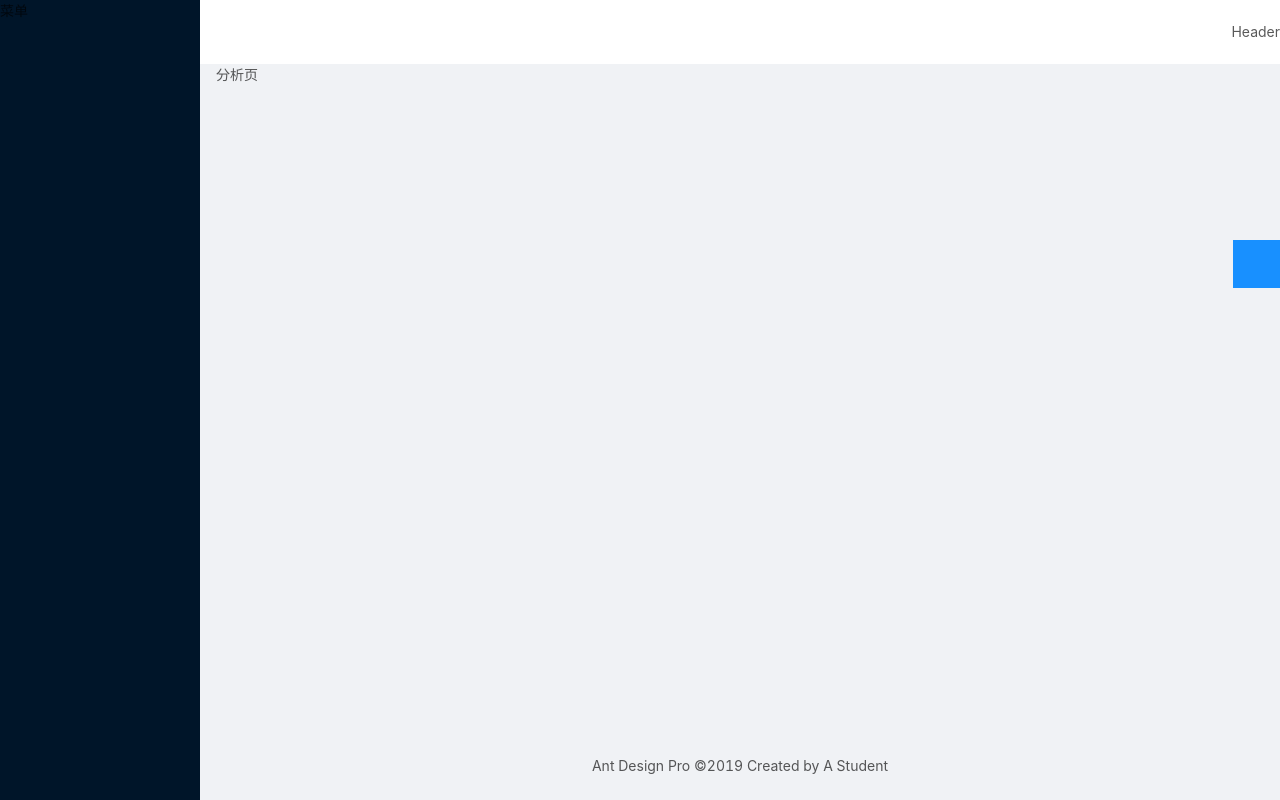
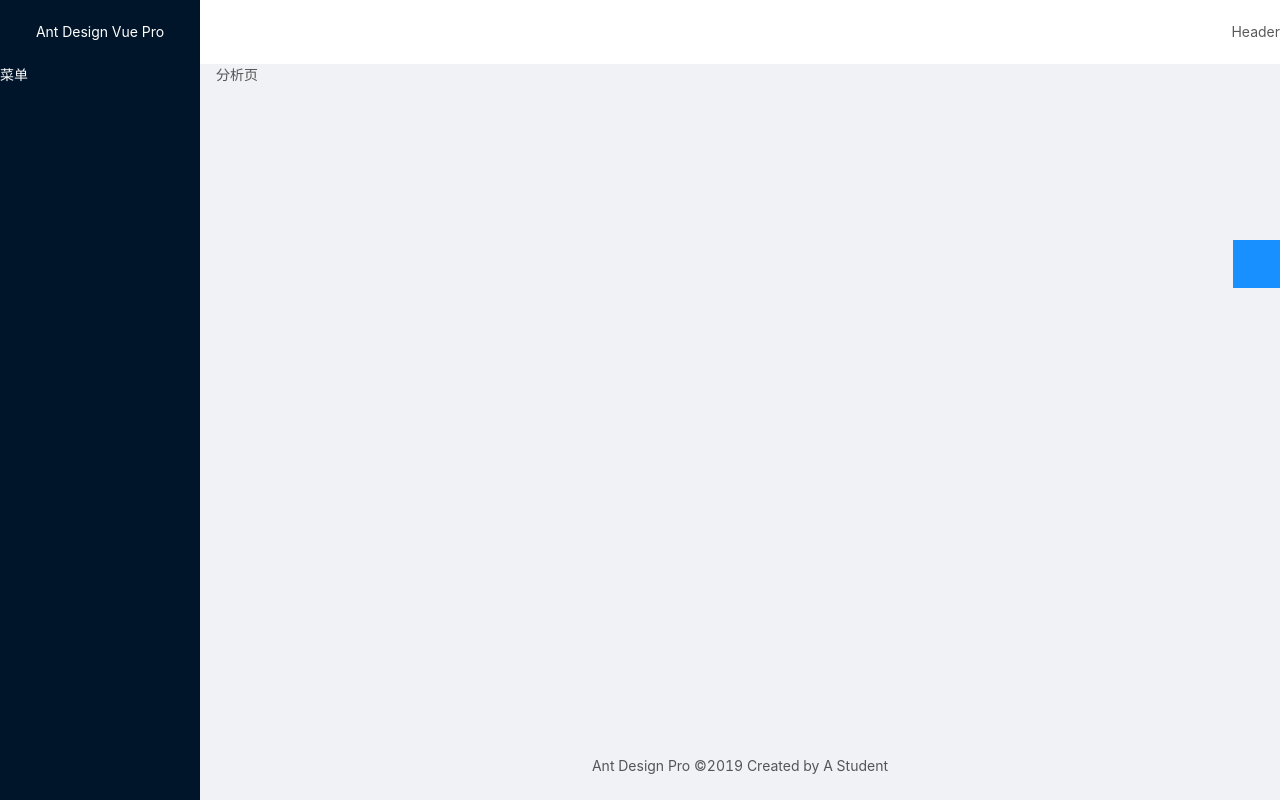
Before and after one commit to wxyzcctv/ant-design-vue-pro-study, a Vue app: page /dashboard/analysis in a window 1280 px wide. Built offline with nearby package versions, Linux system fonts and the light colour scheme.

Commit message:
完善动态页面布局时的切换主题和菜单栏的

```diff
--- a/src/layouts/BasicLayout.vue
+++ b/src/layouts/BasicLayout.vue
@@ -1,5 +1,5 @@
 <template>
-  <div>
+  <div :class="[`nav-theme-${navTheme}`, `nav-layout-${navLayout}`]">
     <a-layout id="components-layout-demo-side" style="min-height: 100vh">
       <a-layout-sider
         v-if="navLayout === 'left'"
@@ -8,8 +8,8 @@
         collapsible
         v-model="collapsed"
       >
-        <div class="logo" />
-        <SiderMenu />
+        <div class="logo">Ant Design Vue Pro</div>
+        <SiderMenu class="sider-menu" />
       </a-layout-sider>
       <a-layout>
         <a-layout-header style="background: #fff; padding: 0">
@@ -70,4 +70,14 @@ export default {
 .trigger:hover {
   background: #eeee;
 }
+.logo {
+  height: 64px;
+  line-height: 64px;
+  text-align: center;
+  overflow: hidden;
+}
+.nav-theme-dark >>> .logo,
+.nav-theme-dark >>> .sider-menu {
+  color: #ffff;
+}
 </style>
--- a/src/router.js
+++ b/src/router.js
@@ -133,7 +133,9 @@ const router = new Router({
 
 // 路由守卫
 router.beforeEach((to, form, next) => {
-  Nprogress.start();
+  if (to.path !== form.path) {
+    Nprogress.start();
+  }
   next();
 });
 
```
